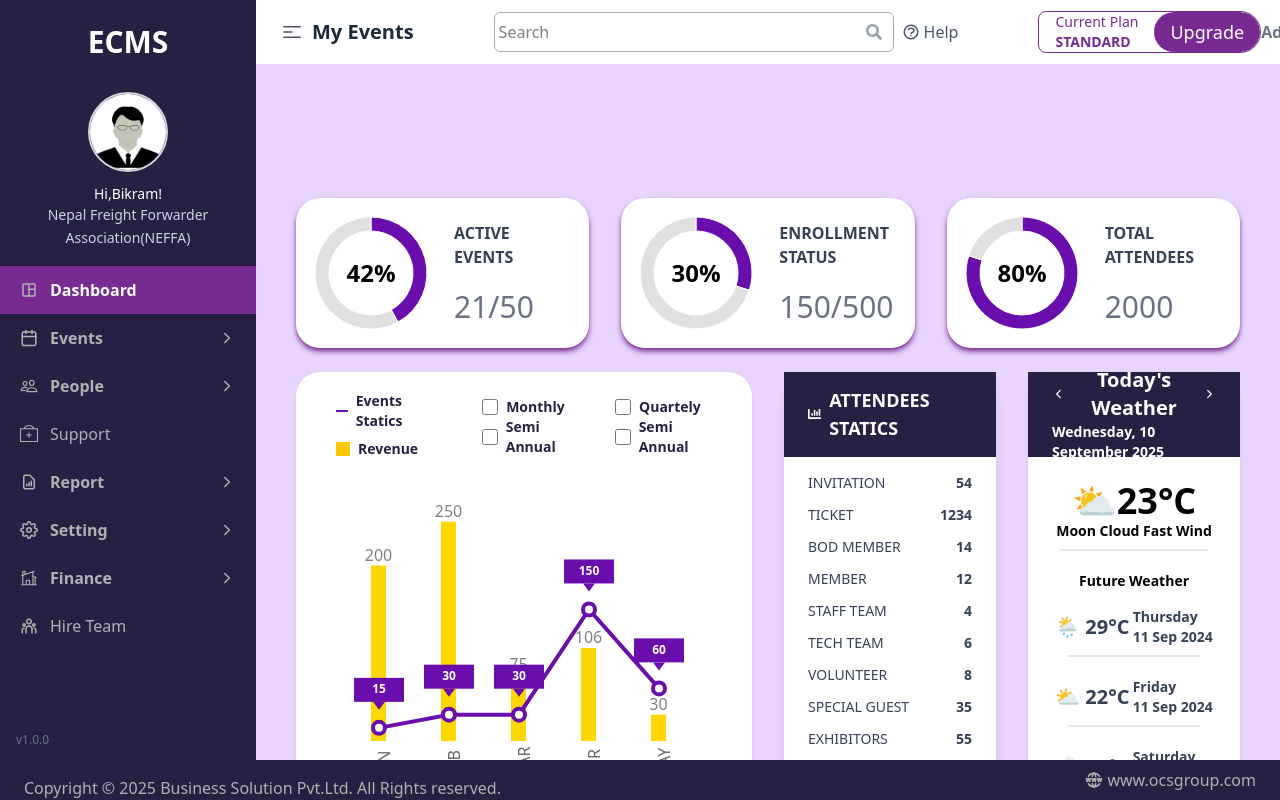
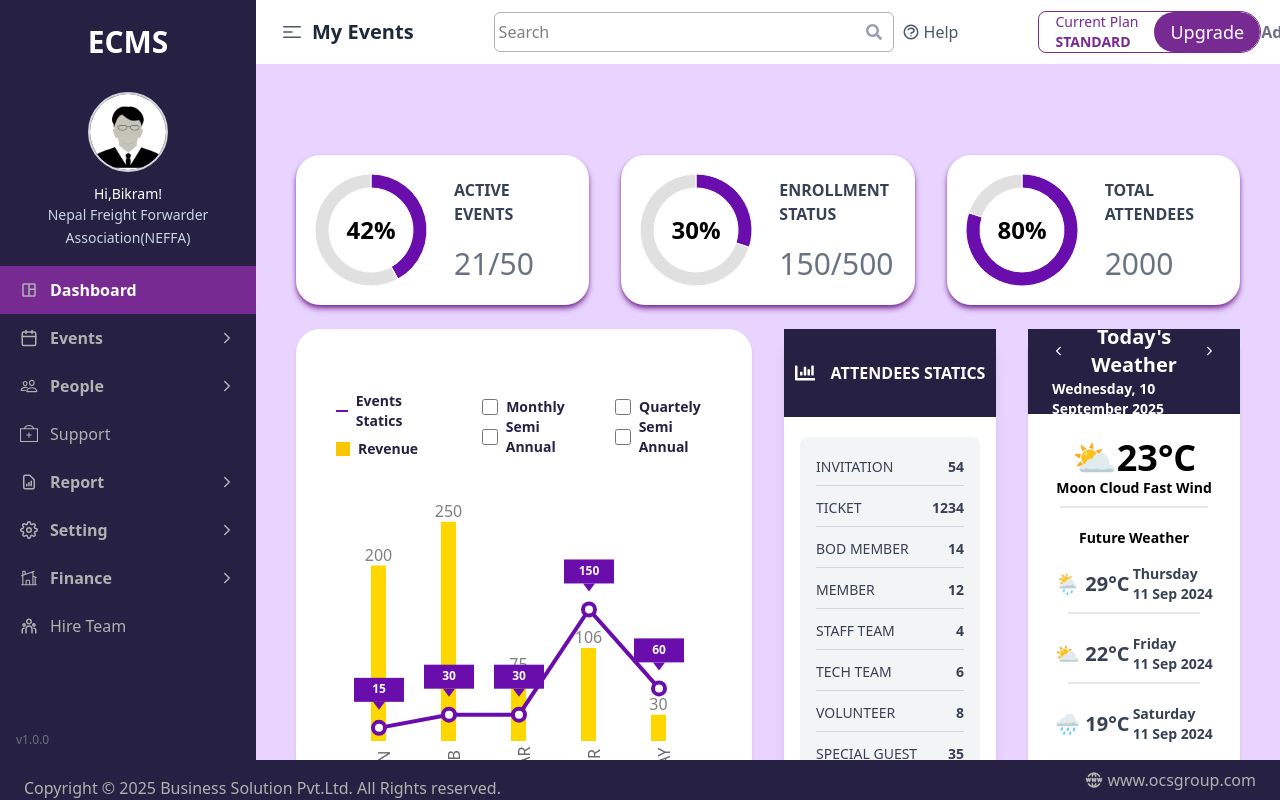
Before and after one commit to koiraladarwin/ecmsadminpage, a React (Vite) app: page / in a window 1280 px wide. Built offline with nearby package versions, Linux system fonts and the light colour scheme.

Commit message:
fix:refix the attendees card design

```diff
--- a/src/features/dashboard/home/components/AttendeeStats.jsx
+++ b/src/features/dashboard/home/components/AttendeeStats.jsx
@@ -14,14 +14,14 @@ export default function AttendeeStats() {
   ];
 
   return (
-    <div className="bg-white shadow-lg rounded-3xl max-w-sm  mx-auto  w-full">
-      <div className="flex items-center mb-4 bg-primary-dark px-6 h-[85px]">
-        <FaChartBar className="text-white mr-2" />
-        <h3 className="text-lg font-semibold text-white uppercase">Attendees Statics</h3>
+    <div className="bg-white shadow-lg rounded-3xl max-w-sm  mx-auto  w-full ">
+      <div className="flex items-center mb-5 bg-primary-dark gap-4  justify-center py-8">
+        <FaChartBar className="text-white " size={20} />
+        <h3 className="text-ld font-semibold text-white uppercase">Attendees Statics</h3>
       </div>
-      <ul className="text-sm space-y-3 text-gray-700 px-6">
+      <ul className="text-sm space-y-3 text-gray-700 bg-gray-100 mx-4 px-4 mb-5 rounded-lg pt-5 pb-5">
         {stats.map((item) => (
-          <li key={item.label} className="flex justify-between">
+          <li key={item.label} className="flex justify-between border-b-1 border-gray-300 pb-2">
             <span className="font-medium">{item.label}</span>
             <span className="font-bold">{item.value}</span>
           </li>
```
